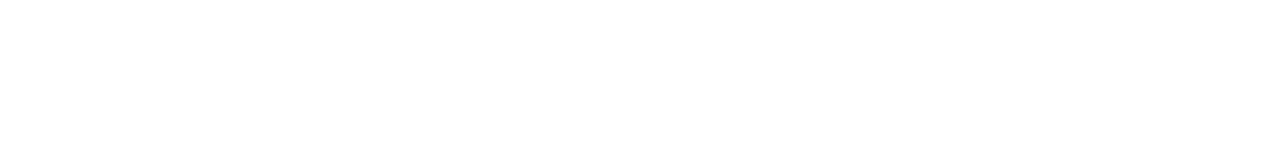
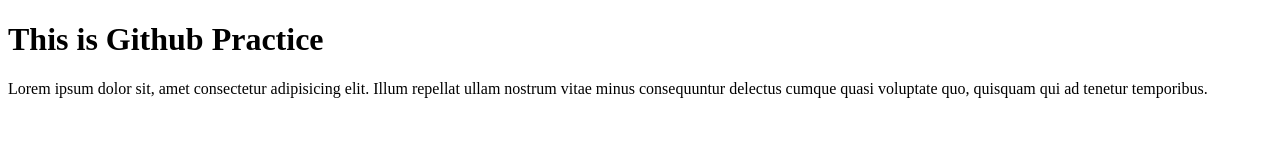
Before and after one commit to Dipta360/third-repo, a plain HTML site: page index.html in a window 1280 px wide. Drawn offline with Linux system fonts and the light colour scheme.

Commit message:
content added

```diff
--- a/index.html
+++ b/index.html
@@ -6,6 +6,7 @@
     <title>Document</title>
 </head>
 <body>
-
+    <h1>This is Github Practice</h1>
+    <p>Lorem ipsum dolor sit, amet consectetur adipisicing elit. Illum repellat ullam nostrum vitae minus consequuntur delectus cumque quasi voluptate quo, quisquam qui ad tenetur temporibus.</p>
 </body>
 </html>
```
